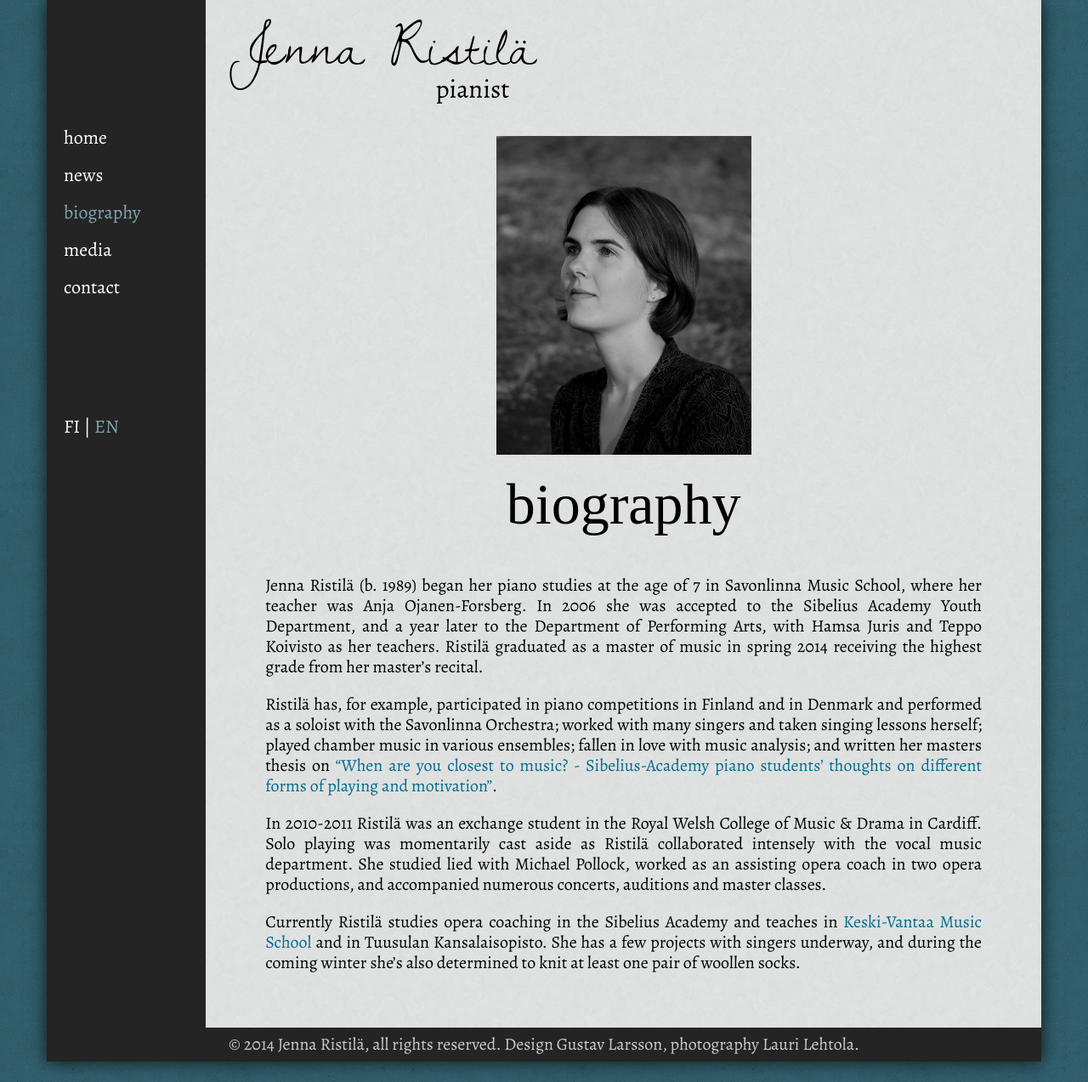
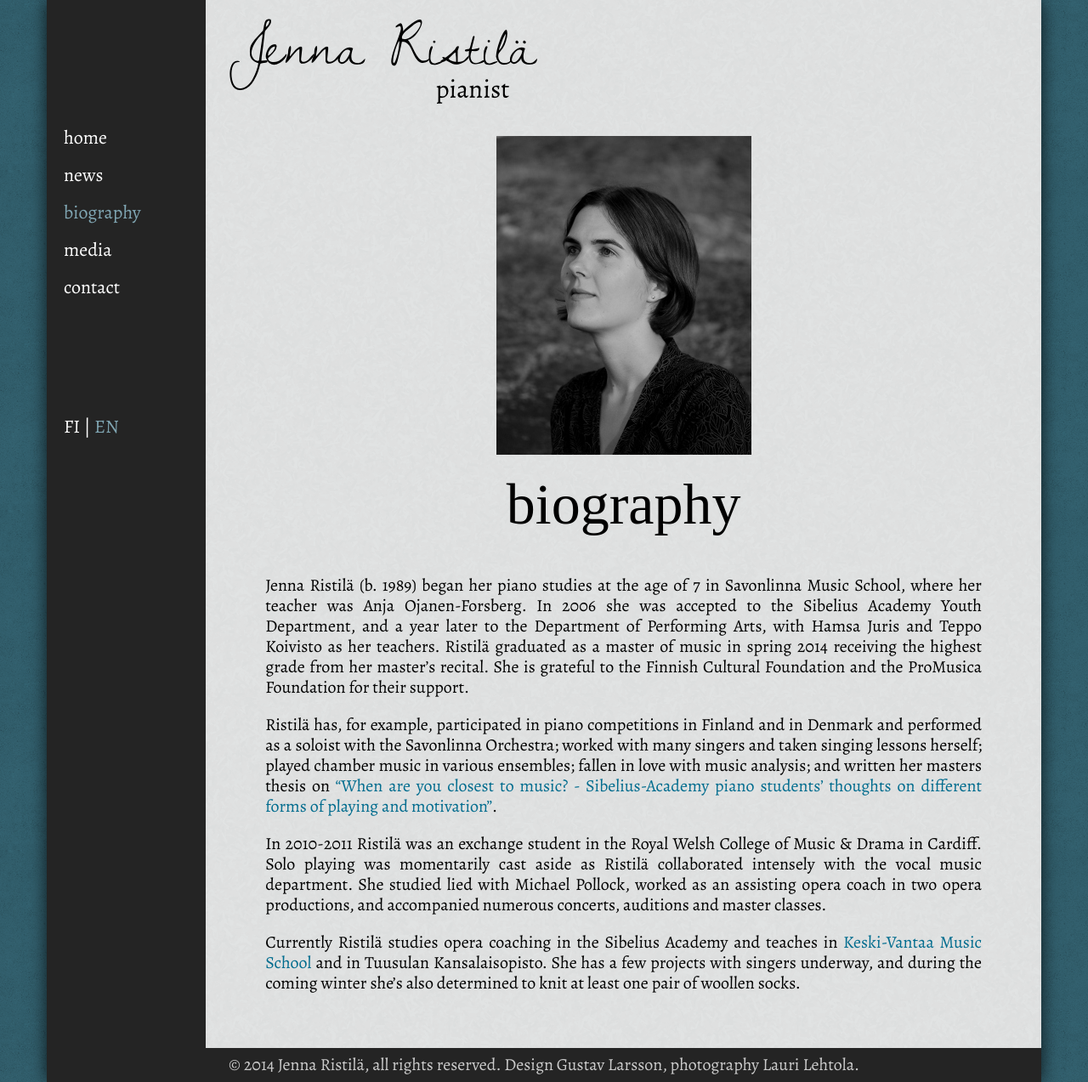
Before and after one commit to jrclonefoo/jennaristila.github.io, a Jekyll site: the page built from en/2_bio.md, in a window 1280 px wide. Shown: the whole page at 85% size. Built offline with Jekyll 4.4.1, drawn with Linux system fonts in a browser that asks for light colours; some web fonts are replaced.

Commit message:
Changed bio

```diff
--- a/en/2_bio.md
+++ b/en/2_bio.md
@@ -5,7 +5,7 @@ permalink: /biography/
 lang: en
 ---
 
-Jenna Ristilä (b. 1989) began her piano studies at the age of 7 in Savonlinna Music School, where her teacher was Anja Ojanen-Forsberg. In 2006 she was accepted to the Sibelius Academy Youth Department, and a year later to the Department of Performing Arts, with Hamsa Juris and Teppo Koivisto as her teachers. Ristilä graduated as a master of music in spring 2014 receiving the highest grade from her master's recital.
+Jenna Ristilä (b. 1989) began her piano studies at the age of 7 in Savonlinna Music School, where her teacher was Anja Ojanen-Forsberg. In 2006 she was accepted to the Sibelius Academy Youth Department, and a year later to the Department of Performing Arts, with Hamsa Juris and Teppo Koivisto as her teachers. Ristilä graduated as a master of music in spring 2014 receiving the highest grade from her master's recital. She is grateful to the Finnish Cultural Foundation and the ProMusica Foundation for their support.
 
 
 Ristilä has, for example, participated in piano competitions in Finland and in Denmark and performed as a soloist with the Savonlinna Orchestra; worked with many singers and taken singing lessons herself; played chamber music in various ensembles; fallen in love with music analysis; and written her masters thesis on ["When are you closest to music? - Sibelius-Academy piano students' thoughts on different forms of playing and motivation"](http://ethesis.siba.fi/showrecord.php?language=en_EN&ID=449278&).
```
Also changed, not shown: fi/2_bio.md (+1 -1 lines).
